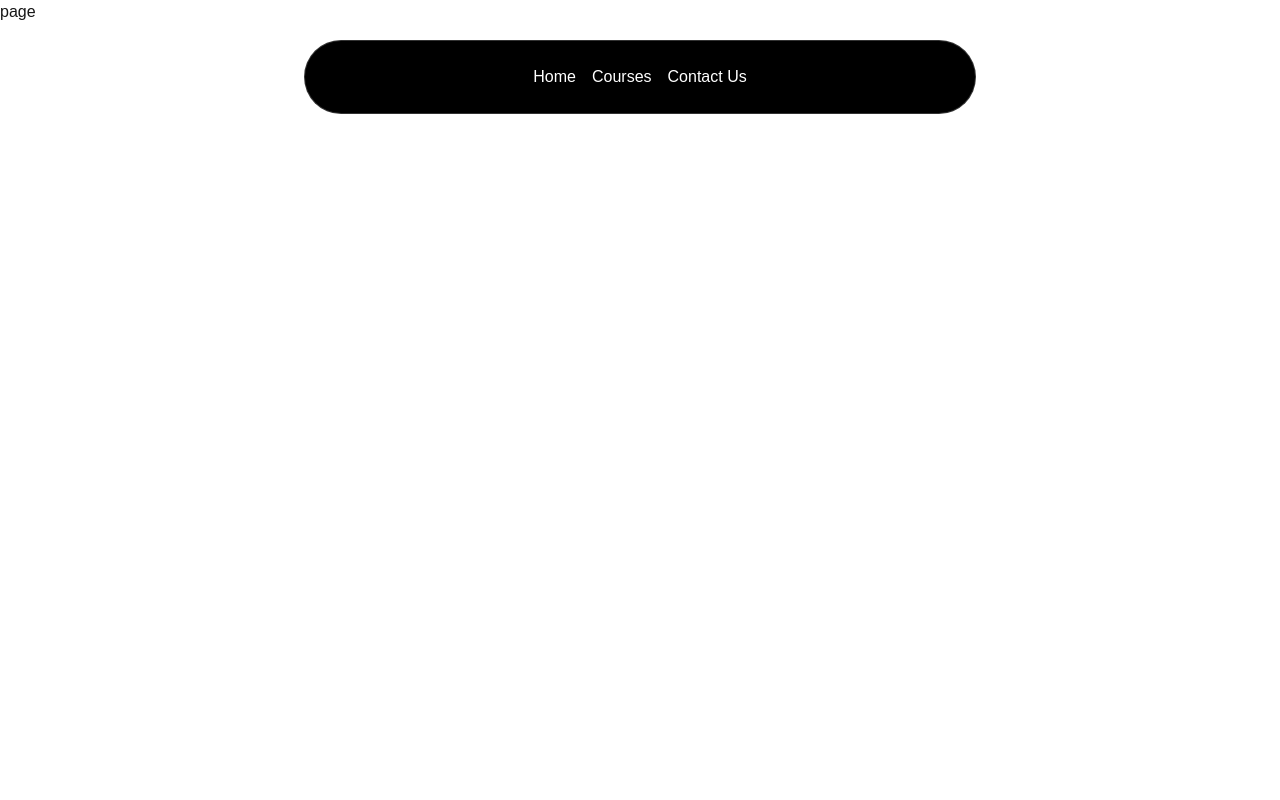
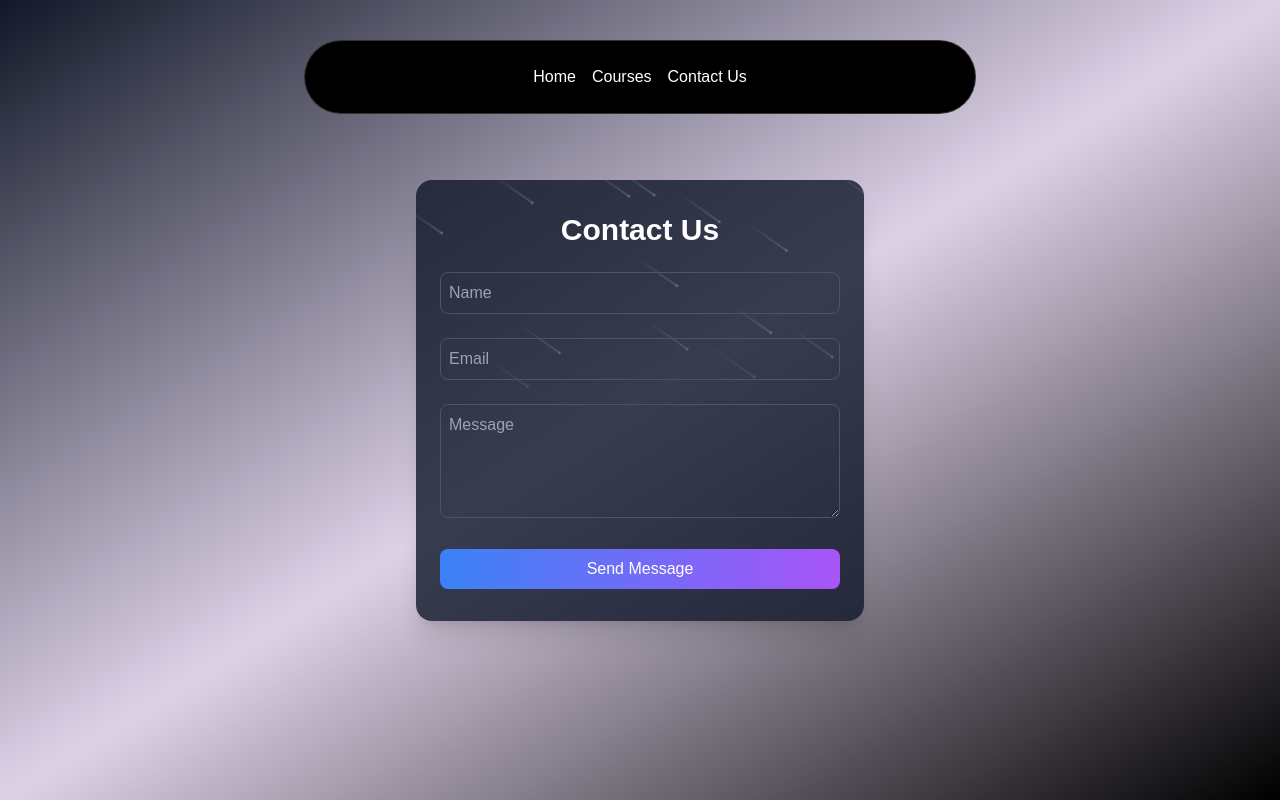
Before and after one commit to UtkarshKm/musicify, a Next.js app: page /contact in a window 1280 px wide. Built offline with nearby package versions, Linux system fonts and the light colour scheme.

Commit message:
Add contact form and Meteors component with animation effects

```diff
--- a/src/app/contact/page.tsx
+++ b/src/app/contact/page.tsx
@@ -1,9 +1,50 @@
-
+import React from "react";
+import {Meteors} from "@/components/ui/meteors";
 
 function page() {
-  return (
-    <div>page</div>
-  )
+	return (
+		<div className="relative min-h-screen w-full bg-gradient-to-br from-gray-900 via-purple-900/20 to-black antialiased">
+			<div className="container relative z-10 mx-auto flex min-h-screen items-center justify-center">
+				<div className="w-full max-w-md">
+					<div className="relative overflow-hidden rounded-2xl bg-slate-900/80 px-6 py-8 shadow-xl">
+						<form className="relative z-10 space-y-6">
+							<h2 className="text-center text-3xl font-bold text-white">
+								Contact Us
+							</h2>
+							<div>
+								<input
+									type="text"
+									placeholder="Name"
+									className="w-full rounded-lg border border-gray-600 bg-transparent p-2 text-white"
+								/>
+							</div>
+							<div>
+								<input
+									type="email"
+									placeholder="Email"
+									className="w-full rounded-lg border border-gray-600 bg-transparent p-2 text-white"
+								/>
+							</div>
+							<div>
+								<textarea
+									placeholder="Message"
+									rows={4}
+									className="w-full rounded-lg border border-gray-600 bg-transparent p-2 text-white"
+								></textarea>
+							</div>
+							<button
+								type="submit"
+								className="w-full rounded-lg bg-gradient-to-r from-blue-500 to-purple-500 py-2 text-white hover:opacity-90"
+							>
+								Send Message
+							</button>
+						</form>
+						<Meteors number={30} />
+					</div>
+				</div>
+			</div>
+		</div>
+	);
 }
 
-export default page
+export default page;
--- /dev/null
+++ b/src/components/ui/meteors.tsx
@@ -0,0 +1,44 @@
+"use client";
+import { cn } from "@/utils/cn";
+import { motion } from "motion/react";
+import React from "react";
+
+export const Meteors = ({
+  number,
+  className,
+}: {
+  number?: number;
+  className?: string;
+}) => {
+  const meteors = new Array(number || 20).fill(true);
+  return (
+    <motion.div
+      initial={{ opacity: 0 }}
+      animate={{ opacity: 1 }}
+      transition={{ duration: 0.5 }}
+    >
+      {meteors.map((el, idx) => {
+        const meteorCount = number || 20;
+        // Calculate position to evenly distribute meteors across container width
+        const position = idx * (800 / meteorCount) - 400; // Spread across 800px range, centered
+
+        return (
+          <span
+            key={"meteor" + idx}
+            className={cn(
+              "animate-meteor-effect absolute h-0.5 w-0.5 rotate-[45deg] rounded-[9999px] bg-slate-500 shadow-[0_0_0_1px_#ffffff10]",
+              "before:absolute before:top-1/2 before:h-[1px] before:w-[50px] before:-translate-y-[50%] before:transform before:bg-gradient-to-r before:from-[#64748b] before:to-transparent before:content-['']",
+              className,
+            )}
+            style={{
+              top: "-40px", // Start above the container
+              left: position + "px",
+              animationDelay: Math.random() * 5 + "s", // Random delay between 0-5s
+              animationDuration: Math.floor(Math.random() * (10 - 5) + 5) + "s", // Keep some randomness in duration
+            }}
+          ></span>
+        );
+      })}
+    </motion.div>
+  );
+};
--- a/tailwind.config.ts
+++ b/tailwind.config.ts
@@ -20,6 +20,7 @@ const config: Config = {
 				foreground: "var(--foreground)",
 			},
 			animation: {
+				"meteor-effect": "meteor 5s linear infinite",
 				spotlight: "spotlight 2s ease .75s 1 forwards",
 				scroll:
 					"scroll var(--animation-duration, 40s) var(--animation-direction, forwards) linear infinite",
@@ -38,6 +39,14 @@ const config: Config = {
 				scroll: {
 					to: {
 						transform: "translate(calc(-50% - 0.5rem))",
+					},
+				},
+				meteor: {
+					"0%": {transform: "rotate(215deg) translateX(0)", opacity: "1"},
+					"70%": {opacity: "1"},
+					"100%": {
+						transform: "rotate(215deg) translateX(-500px)",
+						opacity: "0",
 					},
 				},
 			},
```
